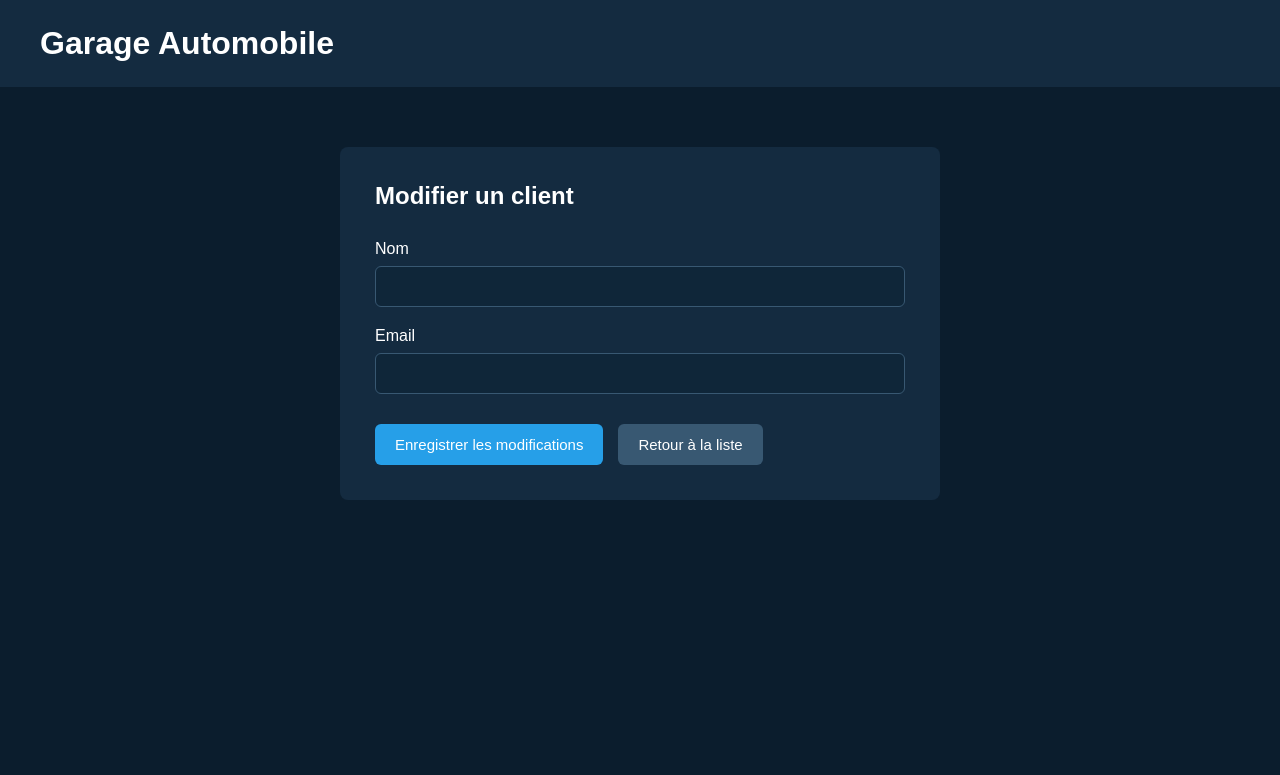
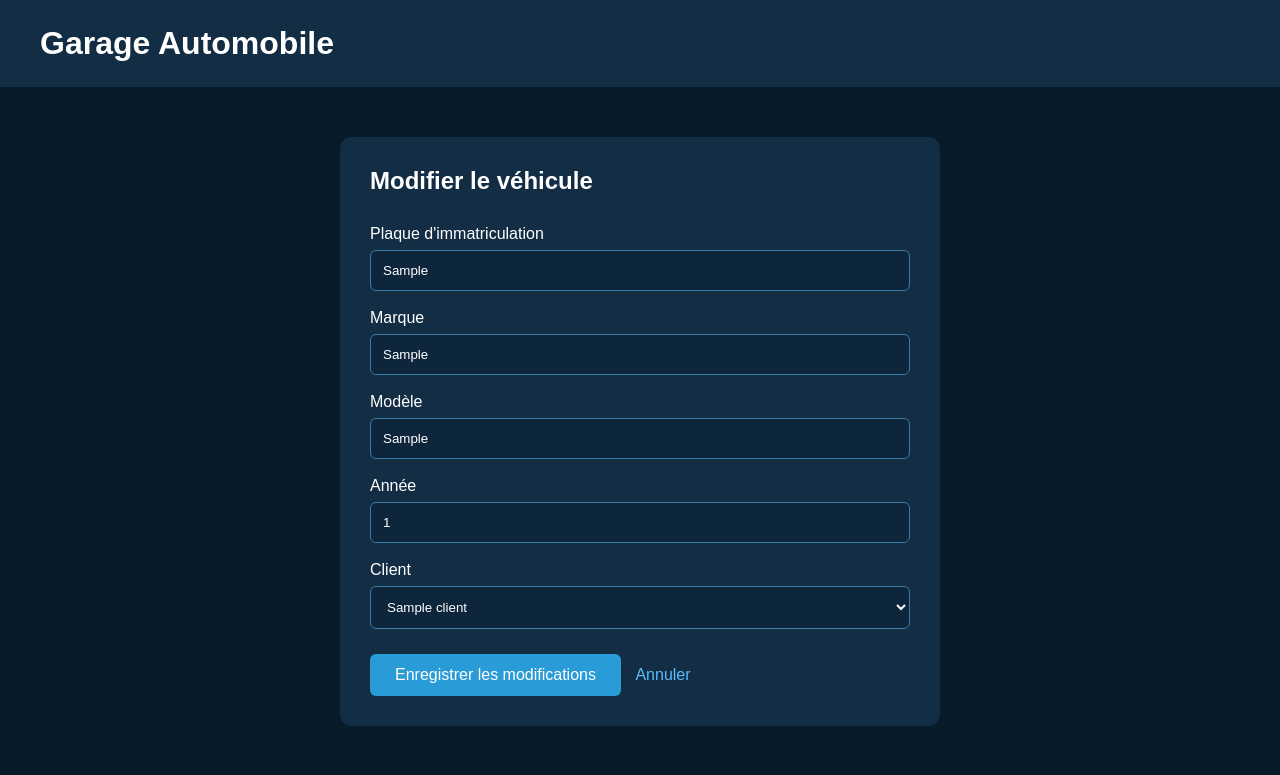
Before and after one commit to tomyduchaud2002/BC3BB1, a Django app: page /vehicules/modifier/1/ in a window 1280 px wide. Shown: the top 775 px of the page. Run offline with Django 5.2, Linux system fonts and the light colour scheme; a user stored in the database is signed in; tables that the repository leaves empty hold one stand-in row (values such as "Sample post").

Commit message:
Correction modification vehicule

```diff
--- a/templates/vehicules/modifier.html
+++ b/templates/vehicules/modifier.html
@@ -3,20 +3,23 @@
 <head>
     <meta charset="UTF-8">
     <meta name="viewport" content="width=device-width, initial-scale=1.0">
-
-    <title>Modifier un client - Garage Automobile</title>
+    <title>Modifier un véhicule</title>
 
     <style>
+        * {
+            box-sizing: border-box;
+        }
+
         body {
             margin: 0;
             font-family: Arial, sans-serif;
-            background-color: #0b1d2d;
+            background: #081b2b;
             color: white;
         }
 
         header {
+            background: #132d44;
             padding: 25px 40px;
-            background-color: #142b40;
         }
 
         header h1 {
@@ -25,14 +28,10 @@
 
         main {
             max-width: 600px;
-            margin: 60px auto;
-            padding: 0 20px;
-        }
-
-        .form-container {
-            background-color: #142b40;
-            padding: 35px;
-            border-radius: 8px;
+            margin: 50px auto;
+            padding: 30px;
+            background: #132d44;
+            border-radius: 12px;
         }
 
         h2 {
@@ -40,49 +39,42 @@
             margin-bottom: 30px;
         }
 
-        .form-group {
-            margin-bottom: 20px;
+        label {
+            display: block;
+            margin-top: 18px;
+            margin-bottom: 7px;
         }
 
-        label {
-            display: block;
-            margin-bottom: 8px;
-        }
-
-        input {
+        input,
+        select {
             width: 100%;
-            box-sizing: border-box;
             padding: 12px;
-            border: 1px solid #385872;
+            border: 1px solid #397da8;
             border-radius: 6px;
-            background-color: #0f2639;
+            background: #0d263b;
             color: white;
         }
 
-        .buttons {
-            display: flex;
-            gap: 15px;
-            margin-top: 30px;
+        button {
+            margin-top: 25px;
+            padding: 12px 25px;
+            border: none;
+            border-radius: 6px;
+            background: #299bd6;
+            color: white;
+            cursor: pointer;
+            font-size: 16px;
         }
 
-        button,
-        .btn-retour {
-            padding: 12px 20px;
-            border: none;
-            border-radius: 6px;
-            text-decoration: none;
-            cursor: pointer;
-            font-size: 15px;
+        button:hover {
+            opacity: 0.85;
         }
 
-        button {
-            background-color: #269fe8;
-            color: white;
-        }
-
-        .btn-retour {
-            background-color: #385872;
-            color: white;
+        .retour {
+            display: inline-block;
+            margin-left: 10px;
+            color: #5bbcff;
+            text-decoration: none;
         }
     </style>
 </head>
@@ -95,63 +87,78 @@
 
 <main>
 
-    <div class="form-container">
-
-        <h2>Modifier un client</h2>
+    <h2>Modifier le véhicule</h2>
 
     <form method="post">
-
         {% csrf_token %}
 
-            <div class="form-group">
-
-                <label for="nom">
-                    Nom
-                </label>
+        <label for="plaque">Plaque d'immatriculation</label>
 
         <input
             type="text"
-                    id="nom"
-                    name="nom"
-                    value="{{ client.nom }}"
+            id="plaque"
+            name="plaque"
+            value="{{ vehicule.plaque }}"
             required
         >
 
-            </div>
-
-            <div class="form-group">
-
-                <label for="email">
-                    Email
-                </label>
+        <label for="marque">Marque</label>
 
         <input
-                    type="email"
-                    id="email"
-                    name="email"
-                    value="{{ client.email }}"
+            type="text"
+            id="marque"
+            name="marque"
+            value="{{ vehicule.marque }}"
+            required
         >
 
-            </div>
+        <label for="modele">Modèle</label>
 
-            <div class="buttons">
+        <input
+            type="text"
+            id="modele"
+            name="modele"
+            value="{{ vehicule.modele }}"
+            required
+        >
+
+        <label for="annee">Année</label>
+
+        <input
+            type="number"
+            id="annee"
+            name="annee"
+            value="{{ vehicule.annee|default_if_none:'' }}"
+        >
+
+        <label for="client">Client</label>
+
+        <select id="client" name="client">
+
+            <option value="">
+                -- Aucun client --
+            </option>
+
+            {% for client in clients %}
+                <option
+                    value="{{ client.id }}"
+                    {% if vehicule.client_id == client.id %}selected{% endif %}
+                >
+                    {{ client.nom }}
+                </option>
+            {% endfor %}
+
+        </select>
 
         <button type="submit">
             Enregistrer les modifications
         </button>
 
-                <a
-                    href="{% url 'liste_clients' %}"
-                    class="btn-retour"
-                >
-                    Retour à la liste
+        <a class="retour" href="{% url 'liste_vehicules' %}">
+            Annuler
         </a>
 
-            </div>
-
     </form>
-
-    </div>
 
 </main>
 
```
Lines whose indentation alone changed are shown as unchanged.
